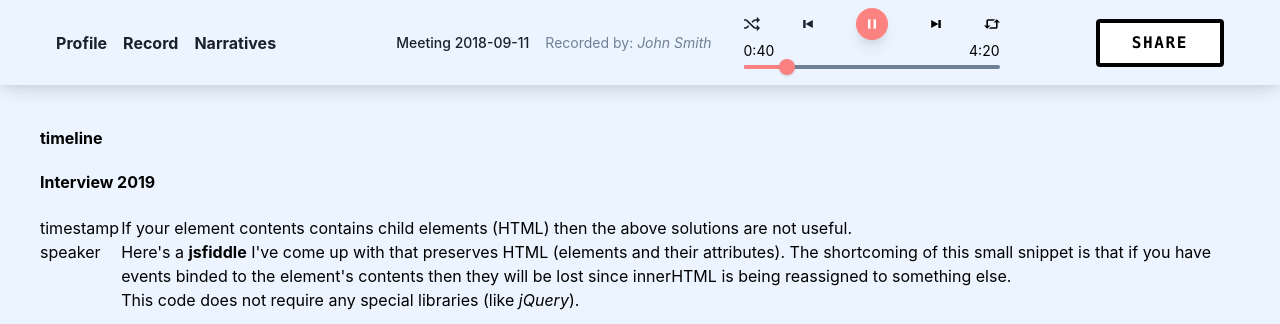
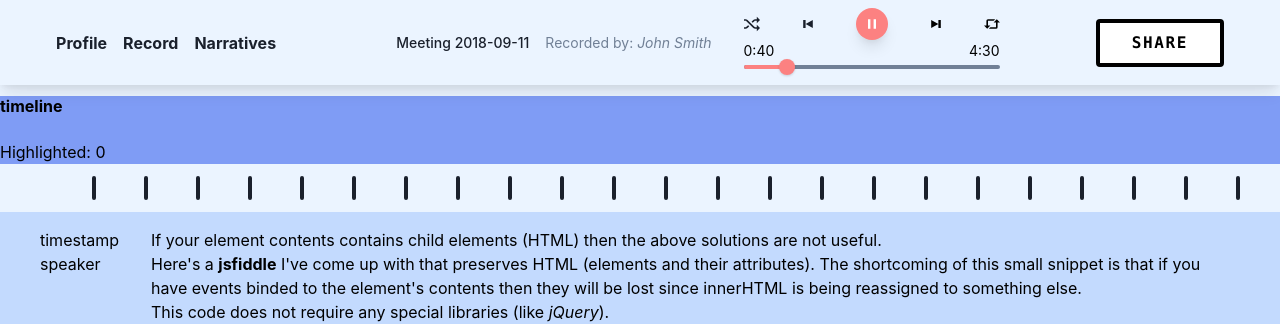
Before and after one commit to Bferreira5/mindfulness-static, an Eleventy site: page site/narratives/post-1.md in a window 1280 px wide. Shown: the top 324 px of the page. Built offline with nearby package versions, Linux system fonts and the light colour scheme; Eleventy itself is replaced by a stand-in of ours; files that its build step writes are made by us from their sources.

Commit message:
Timeline Started

```diff
--- a/resources/sass/base/_typography.scss
+++ b/resources/sass/base/_typography.scss
@@ -1,9 +1,13 @@
-
 //==========  Typography ==========//
 
 // headings
-h1, h2, h3, h4, h5, h6 {
-    @apply font-bold leading-tight mt-0 mb-6;
+h1,
+h2,
+h3,
+h4,
+h5,
+h6 {
+	@apply font-bold leading-tight mt-0 mb-6;
 }
 
 // content
@@ -15,15 +19,15 @@ h1, h2, h3, h4, h5, h6 {
 	p {
 		@apply mb-8;
 
-        // intro paragraph
+		// intro paragraph
 		&.intro {
 			@apply border-b border-gray-200 text-2xl pb-10 mb-10 font-light text-gray-500;
 
 			@screen md {
-                @apply text-3xl;
-            }
+				@apply text-3xl;
+			}
 		}
-    }
+	}
 }
 
 .word:hover {
@@ -35,3 +39,41 @@ h1, h2, h3, h4, h5, h6 {
 	@apply text-blue-700 underline cursor-pointer;
 
 }
+
+.timeline {
+	@apply overflow-scroll h-12 flex bg-indigo-100;
+
+	.timeline__section {
+		@apply px-3 self-center;
+
+		&:first-of-type {
+			@apply pl-20;
+
+			span {}
+		}
+
+		&:last-of-type {
+			@apply pr-20;
+
+			span {}
+		}
+	}
+
+	.timeline__marker {
+		@apply px-3;
+
+		span {
+			@apply border-2 rounded border-gray-900;
+
+		}
+
+		&:hover {
+
+			span {
+				@apply border-indigo-300;
+			}
+
+		}
+	}
+
+}
--- a/site/includes/components/player.njk
+++ b/site/includes/components/player.njk
@@ -25,7 +25,7 @@
             </div>
             <div class="flex justify-between text-sm text-grey-darker">
                 <p>0:40</p>
-                <p>4:20</p>
+                <p>4:30</p>
             </div>
             <div class="mt-1">
                 <div class="h-1 bg-gray-600 rounded-full">
@@ -36,5 +36,4 @@
             </div>
         </div>
     </div>
-
 </div>
--- /dev/null
+++ b/site/includes/components/timeline.njk
@@ -0,0 +1,34 @@
+<div class="timeline">
+    <div class="timeline__section"><a href="" class="timeline__marker"><span></span></a></div>
+    <div class="timeline__section"><a href="" class="timeline__marker"><span></span></a></div>
+    <div class="timeline__section"><a href="" class="timeline__marker"><span></span></a></div>
+    <div class="timeline__section"><a href="" class="timeline__marker"><span></span></a></div>
+    <div class="timeline__section"><a href="" class="timeline__marker"><span></span></a></div>
+    <div class="timeline__section"><a href="" class="timeline__marker"><span></span></a></div>
+    <div class="timeline__section"><a href="" class="timeline__marker"><span></span></a></div>
+    <div class="timeline__section"><a href="" class="timeline__marker"><span></span></a></div>
+    <div class="timeline__section"><a href="" class="timeline__marker"><span></span></a></div>
+    <div class="timeline__section"><a href="" class="timeline__marker"><span></span></a></div>
+    <div class="timeline__section"><a href="" class="timeline__marker"><span></span></a></div>
+    <div class="timeline__section"><a href="" class="timeline__marker"><span></span></a></div>
+    <div class="timeline__section"><a href="" class="timeline__marker"><span></span></a></div>
+    <div class="timeline__section"><a href="" class="timeline__marker"><span></span></a></div>
+    <div class="timeline__section"><a href="" class="timeline__marker"><span></span></a></div>
+    <div class="timeline__section"><a href="" class="timeline__marker"><span></span></a></div>
+    <div class="timeline__section"><a href="" class="timeline__marker"><span></span></a></div>
+    <div class="timeline__section"><a href="" class="timeline__marker"><span></span></a></div>
+    <div class="timeline__section"><a href="" class="timeline__marker"><span></span></a></div>
+    <div class="timeline__section"><a href="" class="timeline__marker"><span></span></a></div>
+    <div class="timeline__section"><a href="" class="timeline__marker"><span></span></a></div>
+    <div class="timeline__section"><a href="" class="timeline__marker"><span></span></a></div>
+    <div class="timeline__section"><a href="" class="timeline__marker"><span></span></a></div>
+    <div class="timeline__section"><a href="" class="timeline__marker"><span></span></a></div>
+    <div class="timeline__section"><a href="" class="timeline__marker"><span></span></a></div>
+    <div class="timeline__section"><a href="" class="timeline__marker"><span></span></a></div>
+    <div class="timeline__section"><a href="" class="timeline__marker"><span></span></a></div>
+    <div class="timeline__section"><a href="" class="timeline__marker"><span></span></a></div>
+    <div class="timeline__section"><a href="" class="timeline__marker"><span></span></a></div>
+    <div class="timeline__section"><a href="" class="timeline__marker"><span></span></a></div>
+    <div class="timeline__section"><a href="" class="timeline__marker"><span></span></a></div>
+
+</div>
--- a/site/includes/layouts/narrative.njk
+++ b/site/includes/layouts/narrative.njk
@@ -2,13 +2,16 @@
 layout: default
 ---
 
-<main id="main" class="main bg-indigo-100 flex-row px-10 pt-32">
-    <section>
-        <h1>timeline</h1>
+<main id="main" class="main bg-indigo-100 flex-row pt-24">
+
+    <section class="fixed w-full bg-indigo-400">
+        <h2>timeline</h2>
+        <div id="highlighted">Highlighted: 0</div>
+        {% include 'components/timeline.njk' %}
     </section>
 
     {# Start Event Thread #}
-    <article>
+    <article class="mt-12 p-10 bg-indigo-200 ">
         <header>
             <h1>Interview 2019</h1>
         <header>
@@ -16,7 +19,7 @@ layout: default
             {# start row #}
             <section id="001" class="flex">
                 {# speaker & timestamp #}
-                <div>
+                <div class="mr-8">
                     <span>timestamp</span>
                     <span>speaker</span>
                 </div>
@@ -26,7 +29,7 @@ layout: default
                     <div class="object mb-4">
                         <div id="words" class="words">
                             <p>If your element contents contains child elements (HTML) then the above solutions are not useful.</p>
-                            <p>Here's a <strong class="jsfiddle">jsfiddle</strong> I've come up with that preserves HTML (elements and   their attributes). The shortcoming of this small snippet is that if you have events binded to the element's contents then they will be lost since innerHTML is being reassigned to something else.</p>
+                            <p>Here's a <strong class="jsfiddle">jsfiddle</strong> I've come up with that preserves HTML (elements and their attributes). The shortcoming of this small snippet is that if you have events binded to the element's contents then they will be lost since innerHTML is being reassigned to something else.</p>
                             <p>This code does not require any special libraries (like <i>jQuery</i>).</p>
                         </div>
                     </div>
@@ -145,8 +148,6 @@ layout: default
                 </div>
             </section>
             {# /end row #}
-
-                <div id="highlighted">Highlighted: 0</div>
     </article>
 
 </main>
```
Also changed, not shown: css/main.css, css/main.min.css, 16 other files.
